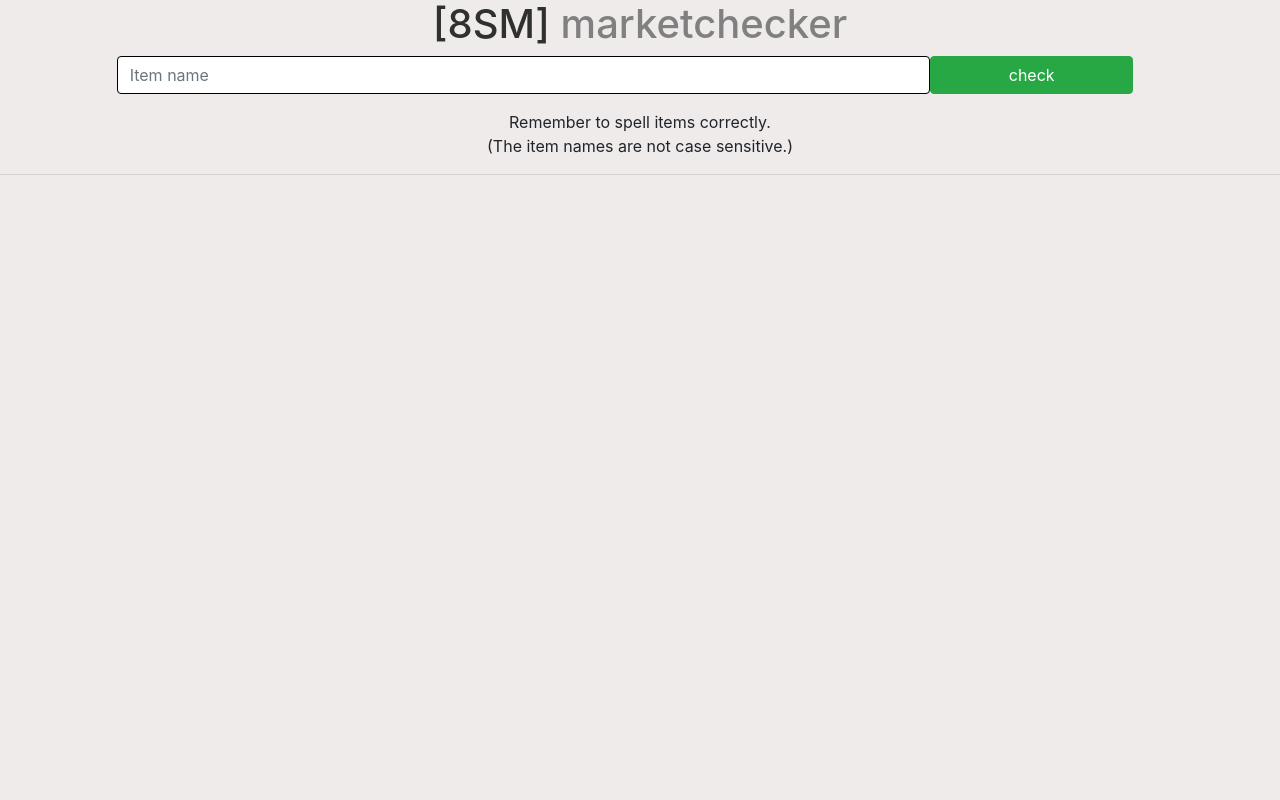
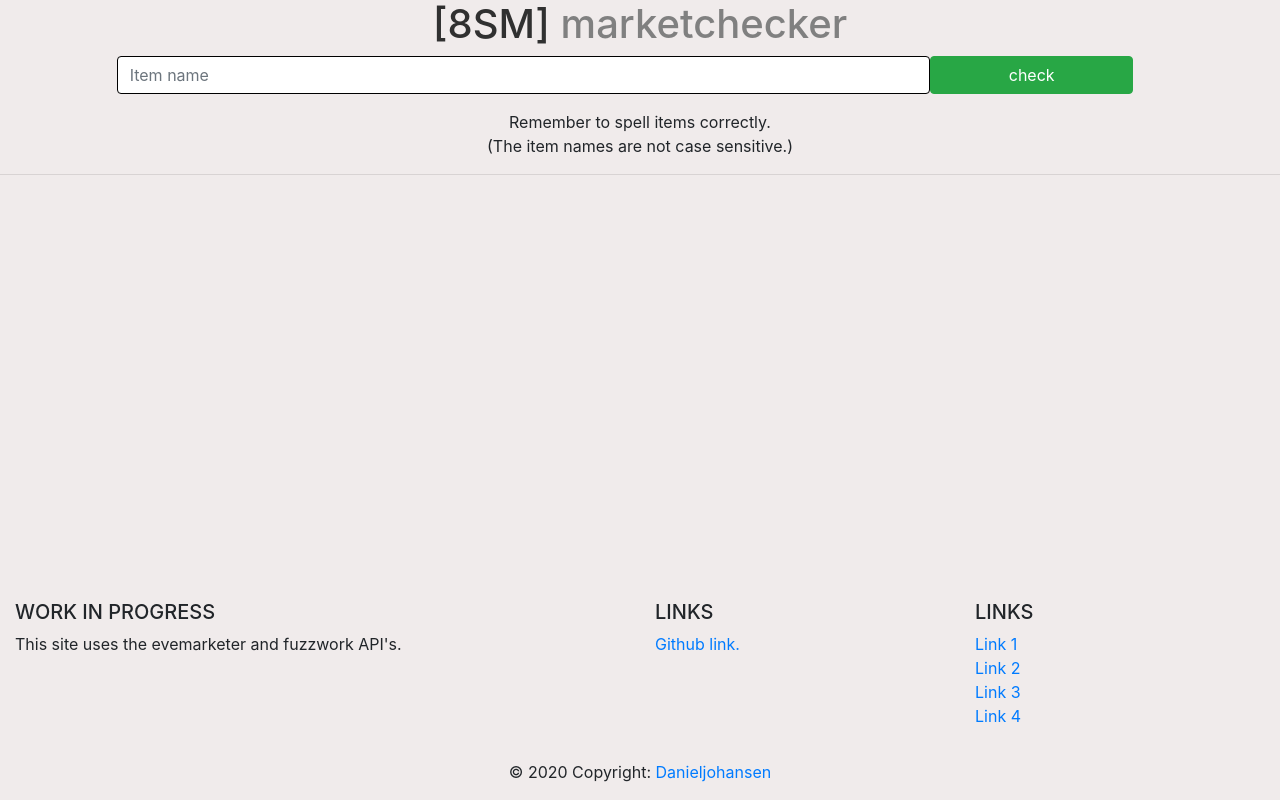
Before and after one commit to Danieljohansen97/eveApp, a plain HTML site: page public/index.html in a window 1280 px wide. Drawn offline with nearby package versions, Linux system fonts and the light colour scheme; some packages are replaced by stand-ins of ours.

Commit message:
Update index.html and add footer with copyright

```diff
--- a/public/index.html
+++ b/public/index.html
@@ -26,6 +26,55 @@
 
     <div id="show" class="container-fluid"></div>
 
+    <!-- Footer -->
+    <footer class="page-footer font-small blue pt-4 fixed-bottom">
+        <div class="container-fluid text-center text-md-left">
+            <div class="row">
+                <div class="col-md-6 mt-md-0 mt-3">
+                    <!-- Content -->
+                    <h5 class="text-uppercase">Work in progress</h5>
+                    <p>This site uses the evemarketer and fuzzwork API's.</p>
+                </div>
+                <hr class="clearfix w-100 d-md-none pb-3">
+                <div class="col-md-3 mb-md-0 mb-3">
+                    <!-- Links -->
+                    <h5 class="text-uppercase">Links</h5>
+                    <ul class="list-unstyled">
+                        <li>
+                            <a href="https://github.com/Danieljohansen97/eveApp">Github link.</a>
+                        </li>
+                    </ul>
+                </div>
+                <!-- Grid column -->
+                <div class="col-md-3 mb-md-0 mb-3">
+                    <!-- Links -->
+                    <h5 class="text-uppercase">Links</h5>
+
+                    <ul class="list-unstyled">
+                    <li>
+                        <a href="#!">Link 1</a>
+                    </li>
+                    <li>
+                        <a href="#!">Link 2</a>
+                    </li>
+                    <li>
+                        <a href="#!">Link 3</a>
+                    </li>
+                    <li>
+                        <a href="#!">Link 4</a>
+                    </li>
+                    </ul>
+                </div>
+                <!-- Grid column -->
+            </div>
+        </div>
+        <!-- Copyright -->
+        <div class="footer-copyright text-center py-3">© 2020 Copyright:
+            <a href="https://github.com/Danieljohansen97"> Danieljohansen</a>
+        </div>
+        <!-- Copyright -->
+    </footer>
+
     <!-- Import bootstrap sht later -->
     <script src="https://code.jquery.com/jquery-3.4.1.slim.min.js" integrity="sha384-J6qa4849blE2+poT4WnyKhv5vZF5SrPo0iEjwBvKU7imGFAV0wwj1yYfoRSJoZ+n" crossorigin="anonymous"></script>
     <script src="https://cdn.jsdelivr.net/npm/popper.js@1.16.0/dist/umd/popper.min.js" integrity="sha384-Q6E9RHvbIyZFJoft+2mJbHaEWldlvI9IOYy5n3zV9zzTtmI3UksdQRVvoxMfooAo" crossorigin="anonymous"></script>
```
